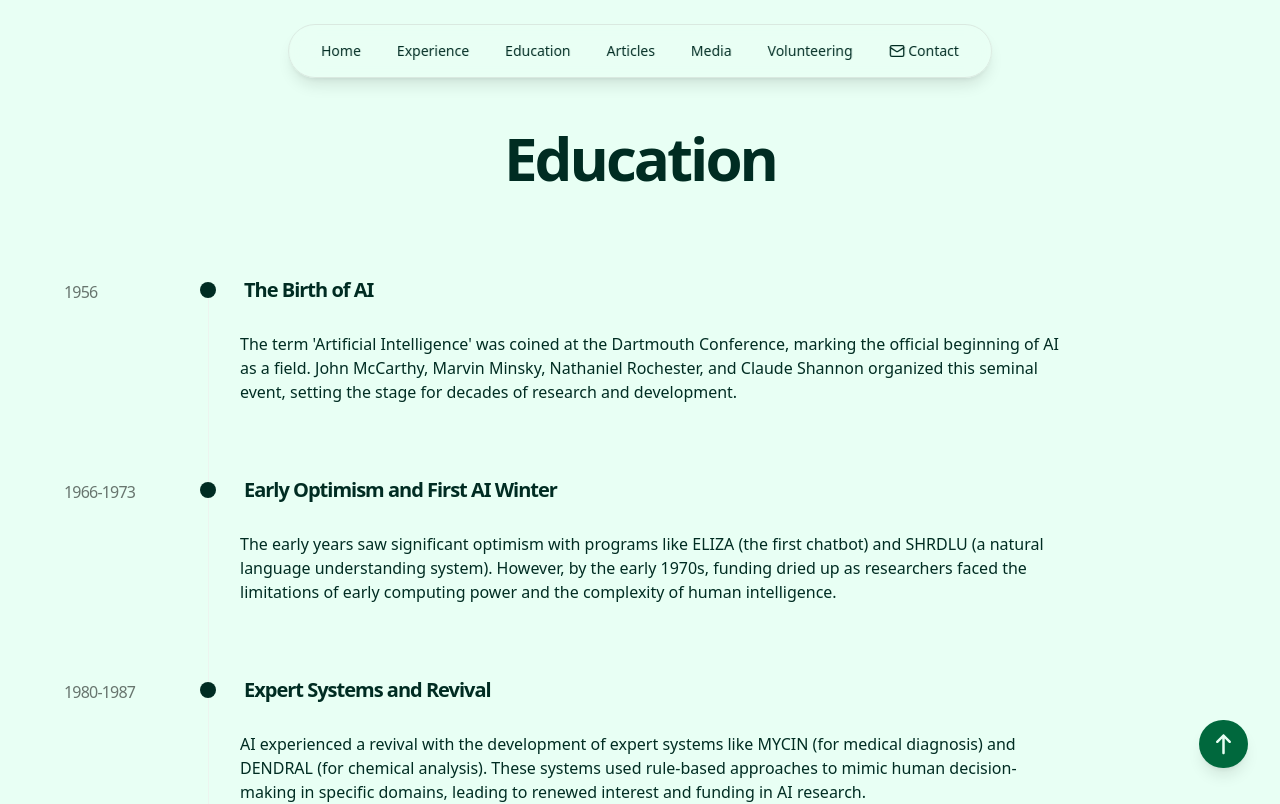
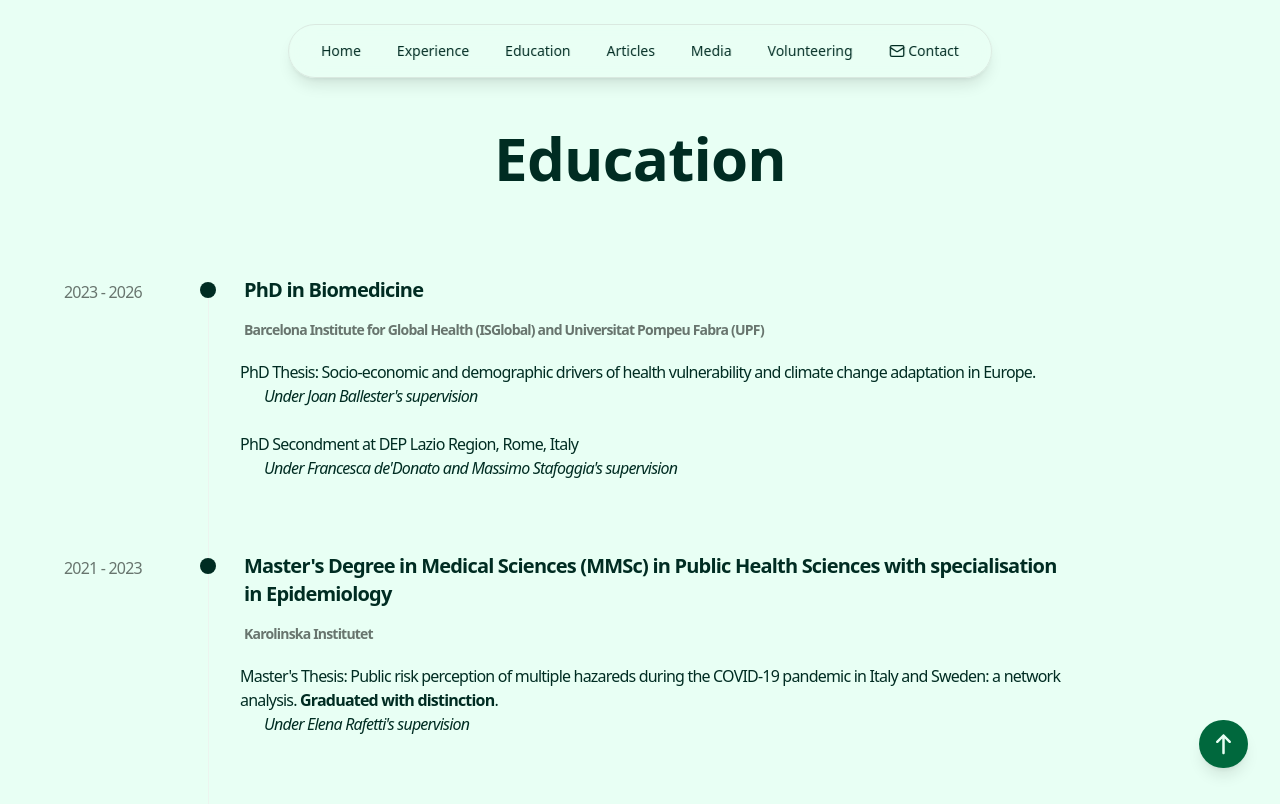
Before and after one commit to VictorPaniello/bpaniello-portfolio, a Next.js app: page /education in a window 1280 px wide. Shown: the top 804 px of the page. Built offline with nearby package versions, Linux system fonts and the light colour scheme.

Commit message:
Education page done

```diff
--- a/components/experience1.tsx
+++ b/components/experience1.tsx
@@ -106,32 +106,32 @@ const Experience1 = ({ className }: Experience1Props) => {
 
 	return (
 		<section className={cn("py-32", className)}>
-			<div className="container space-y-10 lg:space-y-20">
+			<div className="container space-y-10 lg:space-y-20 tracking-tighter">
 				<div className="flex w-full items-end justify-around">
-					<h1 className="text-4xl font-semibold tracking-tighter lg:text-6xl">
+					<h1 className="text-4xl font-semibold lg:text-6xl">
 						Work & Research Experience
 					</h1>
 					<Button variant="ghost" size="lg" className="font-semibold hover:cursor-pointer" onClick={handleDownloadCV}>
 						CV <Download className="size-4" />
 					</Button>
 				</div>
-				<ul>
+				<ul className="">
 					{experience.map((exp, index) => (
 						<li
 							key={index}
 							className="flex flex-col justify-between border-b py-10 md:flex-row"
 						>
-							<div className="max-w-lg text-xl font-semibold tracking-tighter lg:w-1/4">
+							<div className="max-w-lg text-xl font-semibold lg:w-1/4">
 								{exp.period}
 							</div>
 							<div className="lg:w-1/2">
-								<h2 className="mb-1 text-2xl font-semibold tracking-tighter">
+								<h2 className="mb-1 text-2xl font-semibold">
 									{exp.title}
 								</h2>
-								<h3 className="mb-4 text-1xl tracking-tighter italic">
+								<h3 className="mb-4 text-1xl  italic">
 									{exp.subtitle}
 								</h3>
-								<p className="text-foreground/80">{exp.description}</p>
+								<p className="text-foreground/80 ">{exp.description}</p>
 								<p className="text-foreground/50 italic mt-2">{exp.additional}</p>
 							</div>
 							<div className="text-right lg:w-1/5">{exp.company}</div>
--- a/components/timeline9.tsx
+++ b/components/timeline9.tsx
@@ -8,33 +8,85 @@ import { Separator } from "@/components/ui/separator";
 type TimelineEntry = {
 	date: string;
 	title: string;
-  content: string;
+	subtitle?: string | React.ReactNode;
+	content: string | React.ReactNode;
 };
 
 const timelineData: TimelineEntry[] = [
 	{
-    date: "1956",
-    title: "The Birth of AI",
-    content:
-      "The term 'Artificial Intelligence' was coined at the Dartmouth Conference, marking the official beginning of AI as a field. John McCarthy, Marvin Minsky, Nathaniel Rochester, and Claude Shannon organized this seminal event, setting the stage for decades of research and development.",
+		date: "2023 - 2026",
+		title: "PhD in Biomedicine",
+		subtitle: (
+			<>
+				Barcelona Institute for Global Health
+				<a href="https://www.isglobal.org/" target="_blank" rel="noopener noreferrer" className="hover:underline">
+					&nbsp;(ISGlobal)
+				</a>
+				{" and "}
+				Universitat Pompeu Fabra
+				<a href="https://www.upf.edu/" target="_blank" rel="noopener noreferrer" className="hover:underline">
+					&nbsp;(UPF)
+				</a>
+			</>
+		),
+		content: `
+		<ul>
+			<li>PhD Thesis: Socio-economic and demographic drivers of health vulnerability and climate change adaptation in Europe.
+				<ul>
+					<li style="margin-left: 1.5rem;"><i>Under
+						<a href="https://www.joanballester.eu/" target="_blank" rel="noopener noreferrer" className="hover:underline">Joan Ballester</a>'s supervision</i>
+					</li>
+				</ul>
+			</li>
+			<br>
+			<li>PhD Secondment at <a href="https://deplazio.it" target="_blank" rel="noopener noreferrer" className="hover:underline">DEP Lazio Region</a>, Rome, Italy
+				<ul>
+					<li style="margin-left: 1.5rem;"><i>Under Francesca de'Donato and Massimo Stafoggia's supervision</i></li>
+				</ul>
+			</li>
+		</ul>`,
 	},
 	{
-    date: "1966-1973",
-    title: "Early Optimism and First AI Winter",
-    content:
-      "The early years saw significant optimism with programs like ELIZA (the first chatbot) and SHRDLU (a natural language understanding system). However, by the early 1970s, funding dried up as researchers faced the limitations of early computing power and the complexity of human intelligence.",
+		date: "2021 - 2023",
+		title: "Master's Degree in Medical Sciences (MMSc) in Public Health Sciences with specialisation in Epidemiology",
+		subtitle: (
+			<>
+				<a href="https://education.ki.se" target="_blank" rel="noopener noreferrer" className="hover:underline">
+					Karolinska Institutet
+				</a>
+			</>
+		),
+		content: `
+		<ul>
+			<li>Master's Thesis: Public risk perception of multiple hazareds during the COVID-19 pandemic in Italy and Sweden: a network analysis. <b>Graduated with distinction</b>.
+				<ul>
+					<li style="margin-left: 1.5rem;"><i>Under
+						<a href="https://elenaraffetti.com" target="_blank" rel="noopener noreferrer" className="hover:underline">Elena Rafetti</a>'s supervision</i>
+					</li>
+				</ul>
+			</li>
+		</ul>
+		`
 	},
 	{
-    date: "1980-1987",
-    title: "Expert Systems and Revival",
-    content:
-      "AI experienced a revival with the development of expert systems like MYCIN (for medical diagnosis) and DENDRAL (for chemical analysis). These systems used rule-based approaches to mimic human decision-making in specific domains, leading to renewed interest and funding in AI research.",
-  },
-  {
-    date: "1997",
-    title: "Deep Blue Defeats Chess Champion",
-    content:
-      "IBM's Deep Blue became the first computer system to defeat a reigning world chess champion, Garry Kasparov, in a six-game match. This milestone demonstrated AI's potential to outperform humans in complex strategic games and captured the public's imagination.",
+		date: "2015 - 2019",
+		title: "Bachelor's Degree (BSc) in Biomedical Sciences",
+		subtitle: (
+			<>
+				<a href="https://www.ub.edu" target="_blank" rel="noopener noreferrer" className="hover:underline">
+					University of Barcelona
+				</a>
+			</>
+		),
+		content: `
+		<ul>
+			<li>Bachelor's Thesis: Environmental Risk Score and sub-clinical psychotic risk in children from the general population.
+				<ul>
+					<li style="margin-left: 1.5rem;"><i>Under Léa Maitre and Silvia Alemany's supervision</i></li>
+				</ul>
+			</li>
+		</ul>
+		`
 	},
 ];
 
@@ -45,8 +97,8 @@ interface Timeline9Props {
 const Timeline9 = ({ className }: Timeline9Props) => {
 	return (
 		<section className={cn("py-32", className)}>
-      <div className="container space-y-10 lg:space-y-20">
-        <h1 className="text-center text-4xl font-semibold tracking-tighter text-foreground sm:text-6xl">
+			<div className="container space-y-10 lg:space-y-20 tracking-tighter">
+				<h1 className="text-center text-4xl font-semibold text-foreground sm:text-6xl">
 					Education
 				</h1>
 				<div className="relative mx-auto max-w-4xl">
@@ -57,11 +109,14 @@ const Timeline9 = ({ className }: Timeline9Props) => {
 					{timelineData.map((entry, index) => (
 						<div key={index} className="relative mb-10 pl-8">
 							<div className="absolute top-3.5 left-0 flex size-4 items-center justify-center rounded-full bg-foreground" />
-              <h4 className="rounded-xl py-2 text-xl text-foreground font-bold tracking-tighter xl:mb-4 xl:px-3">
+							<h4 className="rounded-xl py-2 text-xl text-foreground font-bold xl:mb-2 xl:px-3">
 								{entry.title}
 							</h4>
+							<h4 className="rounded-xl py text-sm text-muted-foreground font-semibold mb-2 xl:mb-2 xl:px-3">
+								{entry.subtitle}
+							</h4>
 
-              <h5 className="text-md top-3 -left-34 rounded-xl tracking-tighter text-muted-foreground xl:absolute">
+							<h5 className="text-md top-3 -left-34 rounded-xl text-muted-foreground xl:absolute">
 								{entry.date}
 							</h5>
 
```
Lines whose indentation alone changed are shown as unchanged.
